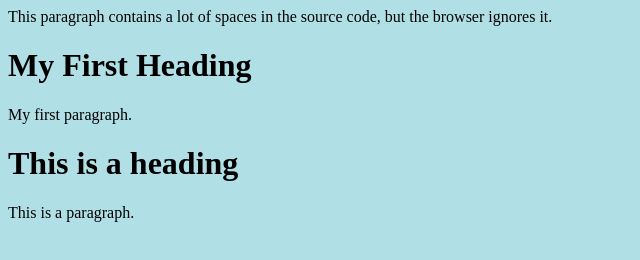
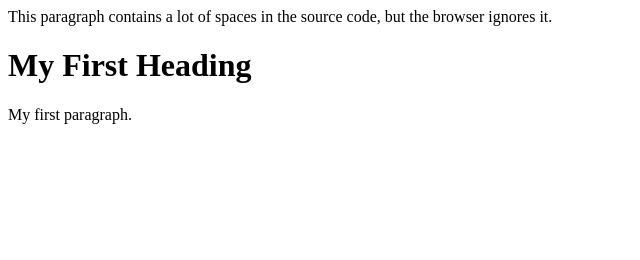
Before and after one commit to Misa2821414124124523/Misa2821414124124523.github.io, a plain HTML site: page index.html in a window 1280 px wide. Shown: the whole page, without its empty margins (0-640 px from the left). Drawn offline with Linux system fonts and the light colour scheme.

Commit message:
Update index.html

```diff
--- a/index.html
+++ b/index.html
@@ -13,10 +13,3 @@ ignores it.
 <p>My first paragraph.</p>
 
 </body>
-</html>
-<body style="background-color:powderblue;">
-
-<h1>This is a heading</h1>
-<p>This is a paragraph.</p>
-
-</body>
```
